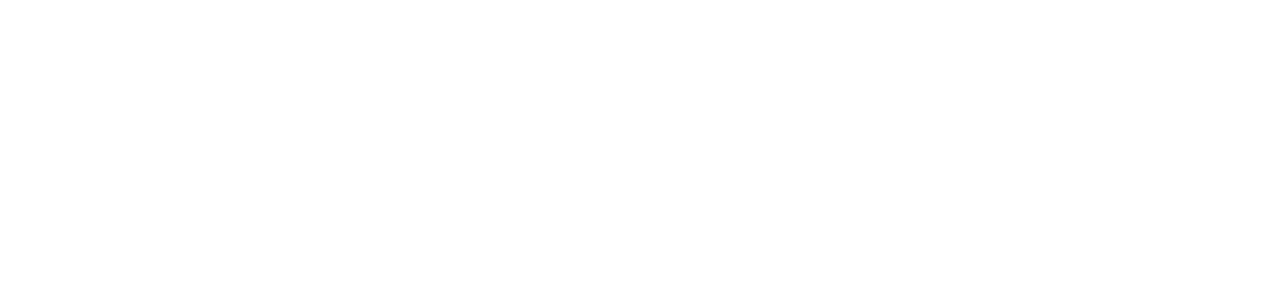
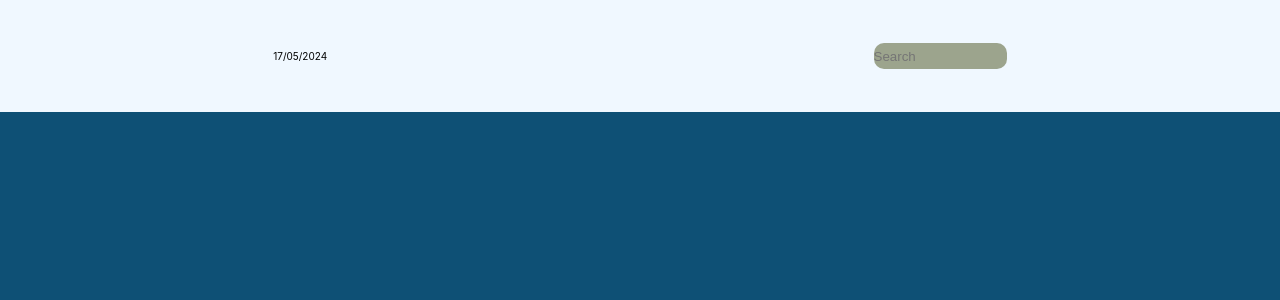
Before and after one commit to Vitor104/sky-cast, a React (Create React App) app: page / in a window 1280 px wide. Shown: the top 300 px of the page. Built offline with nearby package versions, Linux system fonts and the light colour scheme.

Commit message:
criei componentes

```diff
--- a/src/App.css
+++ /dev/null
@@ -1,38 +0,0 @@
-.App {
-  text-align: center;
-}
-
-.App-logo {
-  height: 40vmin;
-  pointer-events: none;
-}
-
-@media (prefers-reduced-motion: no-preference) {
-  .App-logo {
-    animation: App-logo-spin infinite 20s linear;
-  }
-}
-
-.App-header {
-  background-color: #282c34;
-  min-height: 100vh;
-  display: flex;
-  flex-direction: column;
-  align-items: center;
-  justify-content: center;
-  font-size: calc(10px + 2vmin);
-  color: white;
-}
-
-.App-link {
-  color: #61dafb;
-}
-
-@keyframes App-logo-spin {
-  from {
-    transform: rotate(0deg);
-  }
-  to {
-    transform: rotate(360deg);
-  }
-}
--- a/src/App.js
+++ b/src/components/App/App.js
@@ -1,10 +1,10 @@
-import logo from './logo.svg';
-import './App.css';
+import styles from './App.module.css'
+import Search from '../Search/search';
 
 function App() {
   return (
     <div className="App">
-
+      <Search />
     </div>
   );
 }
--- /dev/null
+++ b/src/components/App/App.module.css
@@ -0,0 +1,3 @@
+.App {
+  text-align: center;
+}
--- /dev/null
+++ b/src/components/CurrentWeather/currentweather.js
@@ -0,0 +1 @@
+import React from "react";
--- /dev/null
+++ b/src/components/Forecast/forecast.js
@@ -0,0 +1 @@
+import React from "react";
--- /dev/null
+++ b/src/components/Search/search.js
@@ -0,0 +1,13 @@
+import React from "react";
+import styles from './search.module.css'
+
+function Search () {
+    return (
+        <div className={styles.searchmodule}>
+            <p className={styles.date}>17/05/2024</p>
+            <input type="text" className={styles.inputField} placeholder="Search"></input>
+        </div>
+    )
+}
+
+export default Search;
--- /dev/null
+++ b/src/components/Search/search.module.css
@@ -0,0 +1,24 @@
+.searchmodule {
+    height: 7em;
+    width: 100%;
+    background-color: aliceblue;
+    display: flex;
+    justify-content: space-around;
+    align-items: center;
+}
+
+.date {
+    font-size: 10px;
+}
+
+.inputField {
+    width: 10em;
+    height: 2em;
+    border: none;
+    background-color: #9CA48D;
+    border-radius: 10px;
+}
+
+.inputField:active {
+    border: 1px solid white;
+}
--- a/src/index.css
+++ b/src/index.css
@@ -1,5 +1,11 @@
+* {
+  margin: 0;
+  padding: 0;
+  box-sizing: border-box;
+}
+
 body {
-  margin: 0;
+  background-color: #0E5075;
   font-family: -apple-system, BlinkMacSystemFont, 'Segoe UI', 'Roboto', 'Oxygen',
     'Ubuntu', 'Cantarell', 'Fira Sans', 'Droid Sans', 'Helvetica Neue',
     sans-serif;
--- a/src/index.js
+++ b/src/index.js
@@ -1,7 +1,7 @@
 import React from 'react';
 import ReactDOM from 'react-dom/client';
 import './index.css';
-import App from './App';
+import App from './components/App/App';
 import reportWebVitals from './reportWebVitals';
 
 const root = ReactDOM.createRoot(document.getElementById('root'));
```
Also changed, not shown: src/components/CurrentWeather/currentweather.module.css (added), src/components/Forecast/forecast.module.css (added).
